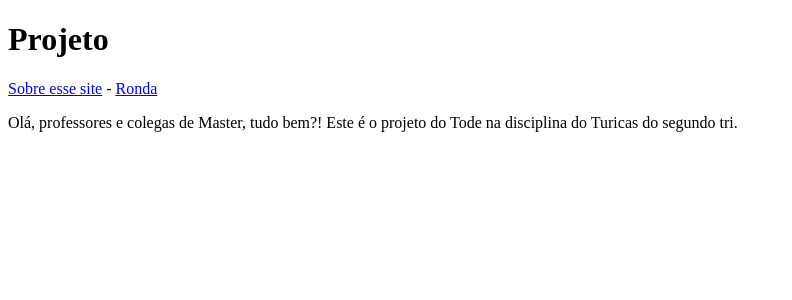
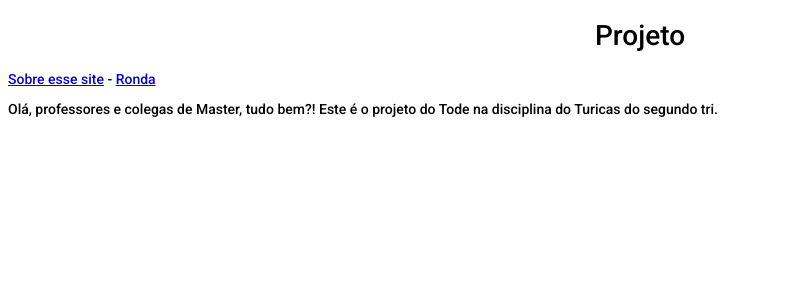
Before and after one commit to todearaujo/robosdotode, a Flask app: page / in a window 1280 px wide. Shown: the top 300 px of the page, without its empty margins (0-792 px from the left). Run offline with Flask 2, Linux system fonts and the light colour scheme.

Commit message:
Update base.html

```diff
--- a/templates/base.html
+++ b/templates/base.html
@@ -4,6 +4,29 @@
     <meta name="robots" content="noimageindex, nofollow, nosnippet">
     <title>{% block titulo %}{% endblock %} | Site do Tode</title>
     <meta name="description" content="{% block metadescription %}{% endblock %}" />
+    <style>@import url('https://fonts.googleapis.com/css2?family=Roboto:wght@300;500&display=swap');
+       body {
+         background-color: #ffffff;
+         font-family: 'Roboto', sans-serif;
+         font-size: 14px;
+      }
+
+      h1 {
+        text-align: center;
+        font-weight: 500;
+      }
+
+      .dataframe {
+        width: 100%;
+        border: 0;
+        font-weight: 300;
+      }
+
+      td {
+        padding: 5px;
+        width: 50%;
+      }
+</style>
   </head>
   <body>
     <h1>{% block cabecalho %}{% endblock %}</h1>
```
